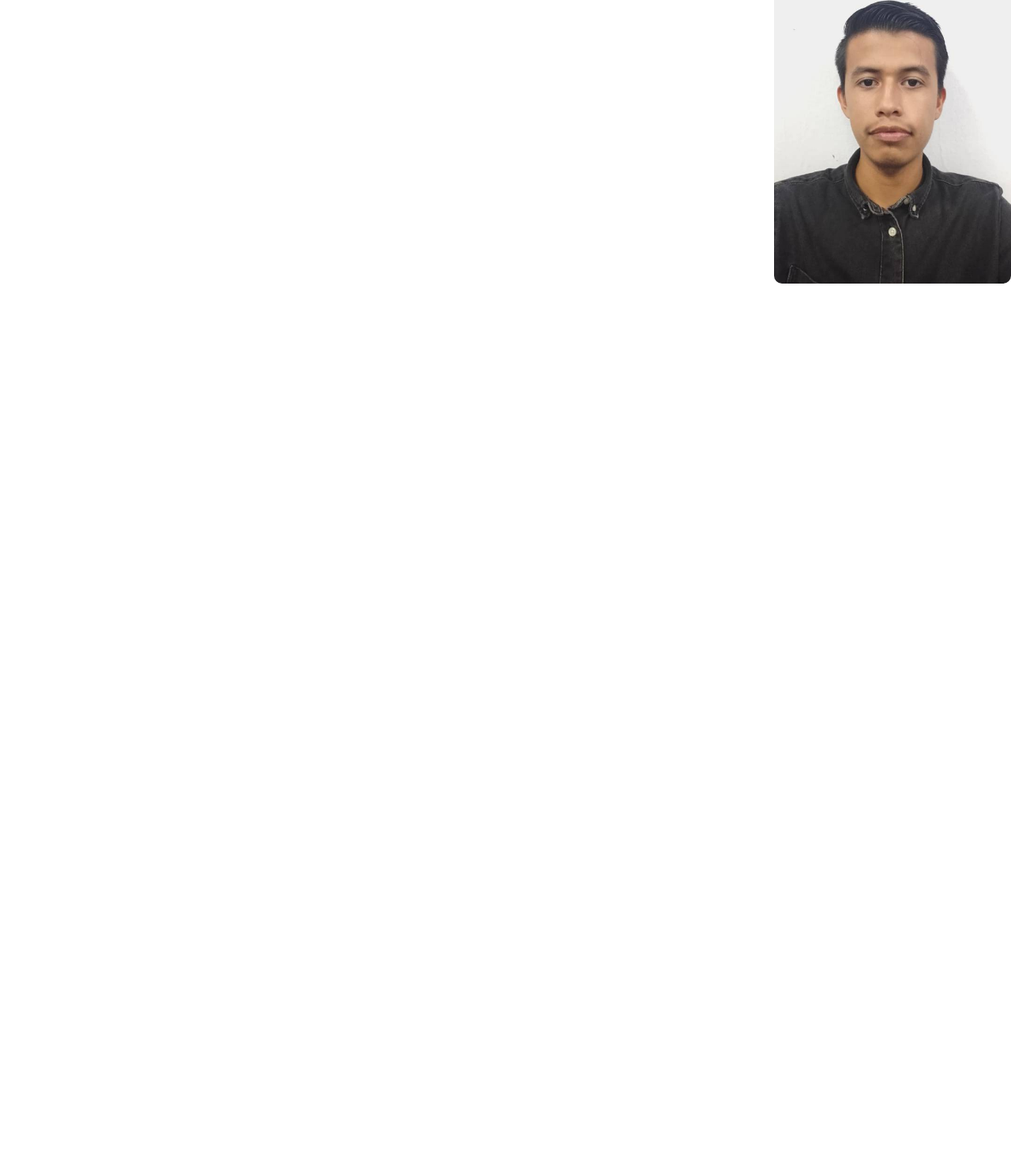
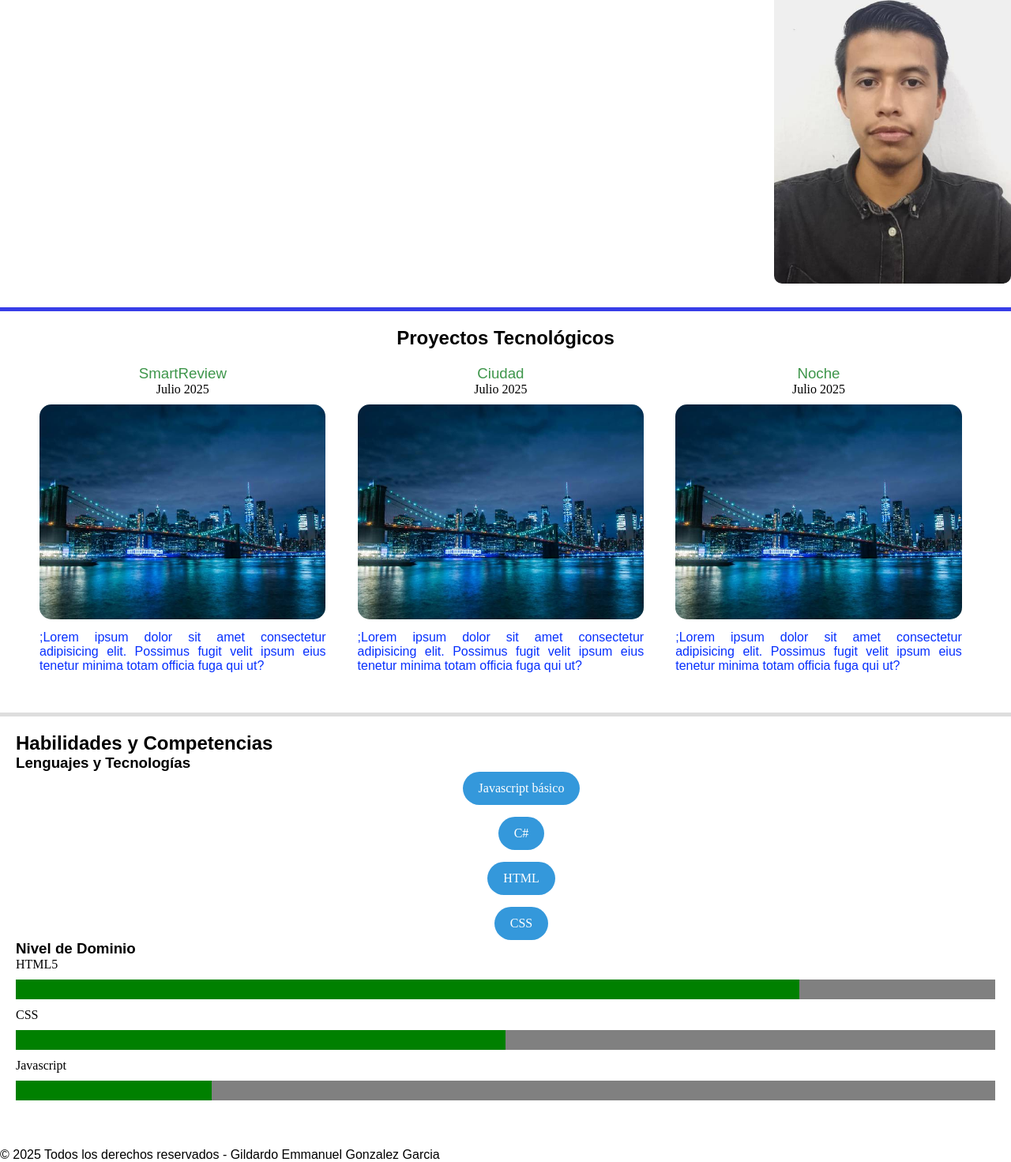
Before and after one commit to Thenoob20-0/portafolio-ggonzalez, a plain HTML site: page index.html in a window 1280 px wide. Shown: the part 399-1870 px from the top of the page at 79% size. Before the commit the page ends 800 px from the top, so only its background shows below. Drawn offline with Linux system fonts and the light colour scheme; a web font is replaced by a local one.

Commit message:
Acomodo de imagenes de proyecto y secciones, ademas de introducir barras de progreso junto a su diseño y mejora de diseño en general

```diff
--- a/css/main.css
+++ b/css/main.css
@@ -1,7 +1,9 @@
 @import url('https://fonts.googleapis.com/css2?family=Cal+Sans&family=Zalando+Sans:ital,wght@0,200..900;1,200..900&display=swap');
-*{
+
+* {
     margin: auto;
 }
+
 header {
     background: #92a3f9;
     text-align: center;
@@ -9,11 +11,14 @@ header {
     border-bottom: solid 8px #0730fe;
     padding: 50px;
 }
-h1{
+
+h1 {
     font-family: "Zalando Sans", sans-serif;
     font-size: 50px;
 }
-h2{
+
+h2,
+h3 {
     font-family: "Zalando Sans", sans-serif;
 }
 
@@ -22,8 +27,77 @@ p {
     font-family: "Schibsted Grotesk", sans-serif;
 
 }
+
 #foto-perfil {
     width: 300px;
     border-radius: 10px;
     float: right;
 }
+
+main {
+    overflow: hidden;
+}
+
+section {
+    overflow: hidden;
+}
+
+#proyectos {
+    padding: 20px 30px;
+    border-top: solid 5px #373de8;
+    margin-top: 30px;
+    text-align: center;
+}
+
+.proyecto {
+    float: left;
+    width: 33%;
+    margin-top: 20px;
+}
+
+.proyecto img {
+    width: 90%;
+    border-radius: 15px;
+    margin-top: 10px;
+}
+
+.proyecto p {
+    text-align: justify;
+    padding: 10px 20px;
+    color: #0730fe;
+}
+
+.proyecto h3 {
+    color: #3e964b;
+    font-weight: lighter;
+}
+
+#habilidades {
+    overflow: hidden;
+    margin-top: 20px;
+    padding: 20px;
+    border-top: solid 5px #dddddd;
+    margin-bottom: 30px;
+}
+
+progress {
+    width: 100%;
+    height: 25px;
+    border-radius: 5px;
+    margin: 10px 0;
+}
+
+.lista-tecnologias {
+    list-style: none;
+    display: grid;
+    margin-left: 0;
+    gap: 15px;
+}
+
+.lista-tecnologias li {
+    background-color: #3498db;
+    color: #ffffff;
+    padding: 12px 20px;
+    border-radius: 25px;
+    text-align: center;
+}
--- a/index.html
+++ b/index.html
@@ -13,9 +13,9 @@
     </header>
     <!-- Menu de navegación -->
     <nav>
-        <a href="#">Inicio</a>
         <a href="#">Sobre mi</a>
-        <a href="#">Mi experiencia</a>
+        <a href="#proyectos">Proyectos Tecnológicos</a>
+        <a href="#habilidades">Habilidades</a>
         <a href="#">Contáctame</a>
     </nav>
     <!-- Contenido principal-->
@@ -35,6 +35,56 @@
             <p>Mi <small>frase favorita</small> es: <em>"Primero resuelvo, después escribo código"</em></p>
             <img src="images/foto-perfil.jpg" alt="Foto de perfil" id="foto-perfil" />
         </section>
+        <section id="proyectos">
+            <h2>Proyectos Tecnológicos</h2>
+            <article class="proyecto">
+                <h3>SmartReview</h3>
+                <time datatime="2025-07">Julio 2025</time>
+                <img src="images/Imagen Ciudad.jpg">
+                <p>;Lorem ipsum dolor sit amet consectetur adipisicing elit.
+                    Possimus fugit velit ipsum eius tenetur
+                    minima totam officia fuga qui ut?</p>
+            </article>
+            <article class="proyecto">
+                <h3>Ciudad</h3>
+                <time datatime="2025-07">Julio 2025</time>
+                <img src="images/Imagen Ciudad.jpg">
+                <p>;Lorem ipsum dolor sit amet consectetur adipisicing elit.
+                    Possimus fugit velit ipsum eius tenetur
+                    minima totam officia fuga qui ut?</p>
+            </article>
+            <article class="proyecto">
+                <h3>Noche</h3>
+                <time datatime="2025-07">Julio 2025</time>
+                <img src="images/Imagen Ciudad.jpg">
+                <p>;Lorem ipsum dolor sit amet consectetur adipisicing elit.
+                    Possimus fugit velit ipsum eius tenetur
+                    minima totam officia fuga qui ut?</p>
+            </article>
+        </section>
+        <section id="habilidades">
+            <h2>Habilidades y Competencias</h2>
+            <h3>Lenguajes y Tecnologías</h3>
+            <ul class="lista-tecnologias">
+                <li>Javascript básico</li>
+                <li>C#</li>
+                <li>HTML</li>
+                <li>CSS</li>
+            </ul>
+            <h3>Nivel de Dominio</h3>
+            <div>
+                <label>HTML5</label>
+                <progress max="100" value="80">80%</progress>
+            </div>
+            <div>
+                <label>CSS</label>
+                <progress max="100" value="50">50%</progress>
+            </div>
+            <div>
+                <label>Javascript</label>
+                <progress max="100" value="20">20%</progress>
+            </div>
+        </section>
     </main>
     <footer>
         <p>&copy; 2025 Todos los derechos reservados - Gildardo Emmanuel Gonzalez Garcia</p>
```
Also changed, not shown: images/Imagen Ciudad.jpg (added).
